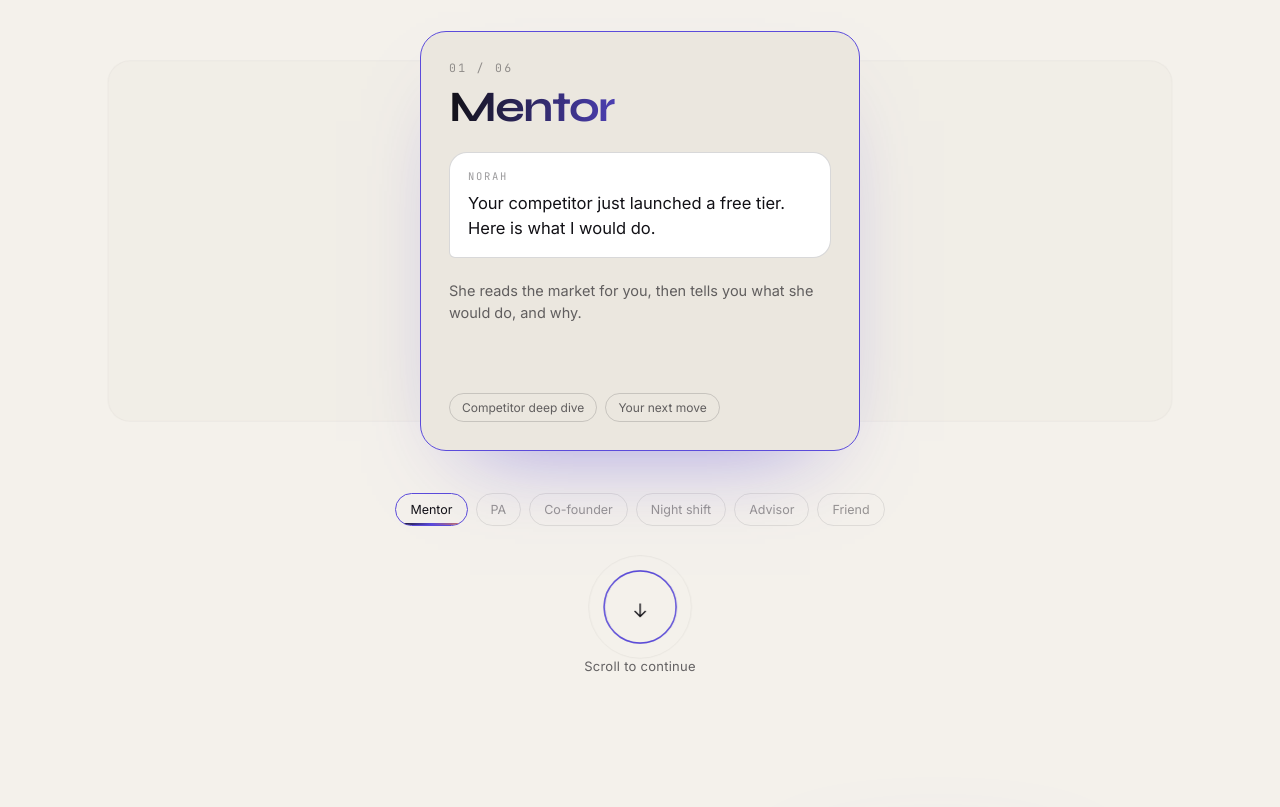
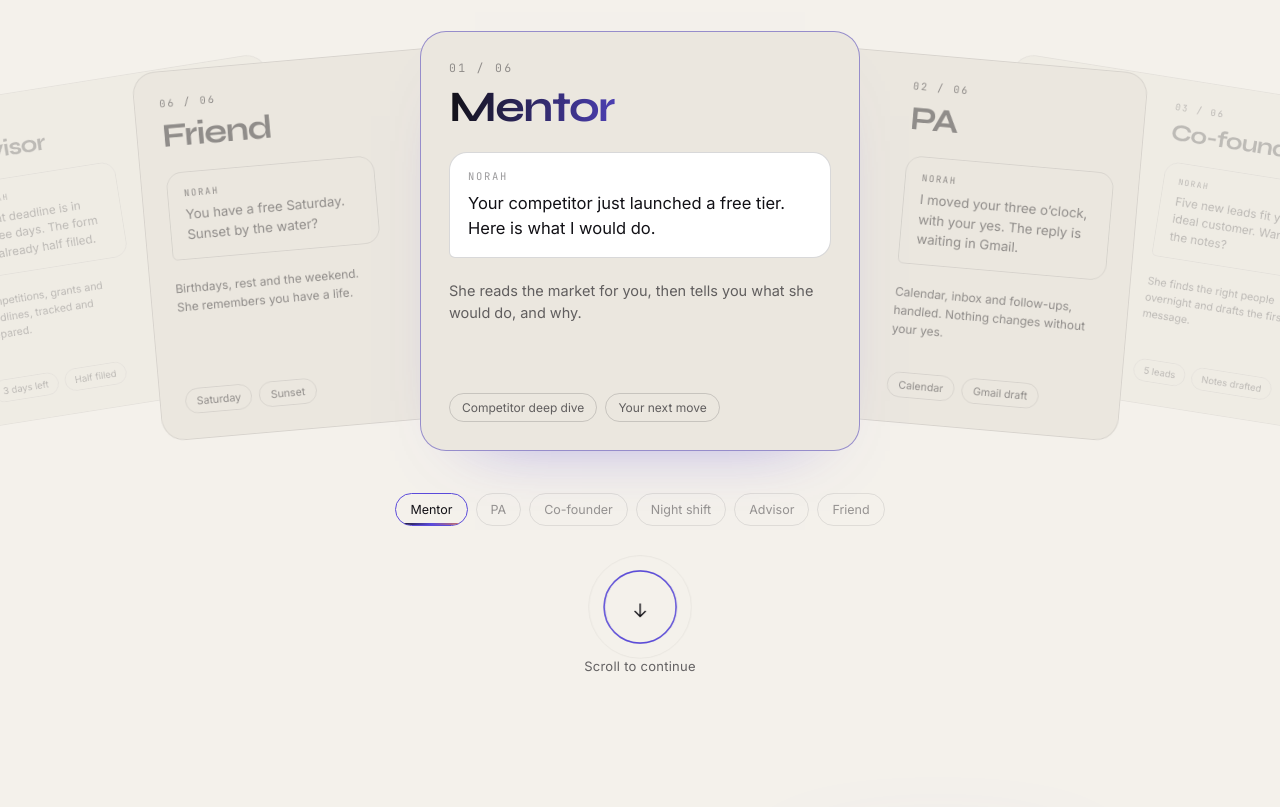
Before and after one commit to CliqueHub/norah-website, a plain HTML site: page index.html in a window 1280 px wide. Shown: the part 964-1771 px from the top of the page. Drawn offline with Linux system fonts and the light colour scheme; animation ran at ten frames a second.

Commit message:
Hats stack layout with gray back cards, click highlight, remove drag cursor, move sound hint
Co-Authored-By: Claude Opus 5.5 <noreply@anthropic.com>
Claude-Session: https://claude.ai/code/session_01TDgwLF8ZcswBRZUa6ifx1b

```diff
--- a/index.html
+++ b/index.html
@@ -334,7 +334,7 @@ html,body{overflow-x:clip}
 .m{animation:none!important;opacity:0;transform:translateY(10px);transition:opacity .7s,transform .7s cubic-bezier(.2,.7,.2,1)}
 .m.on{opacity:1;transform:none}
 /* hats carousel */
-.carousel{position:relative;height:440px;width:100%;touch-action:pan-y;cursor:none}
+.carousel{position:relative;height:440px;width:100%;touch-action:pan-y}
 @media (hover:none){.carousel{cursor:auto}}
 .carousel .hat{position:absolute;left:50%;top:0;width:min(440px,82vw);margin-left:calc(min(440px,82vw)/-2);height:420px;min-height:0;opacity:1;transition:transform .9s cubic-bezier(.2,.7,.2,1),opacity .9s,filter .9s,border-color .9s;will-change:transform}
 .carousel .hat.active{border-color:var(--g2);box-shadow:0 40px 90px -50px color-mix(in srgb,var(--g2) 60%,transparent)}
@@ -377,8 +377,7 @@ html,body{overflow-x:clip}
 @media (max-width:700px){.tok b.word{font-size:9px}.tok[data-wide] svg{width:30px;height:30px}}
 /* calmer hats: solid cards, only the two neighbours, far back */
 .carousel .hat{background:var(--bg2)}
-.carousel .hat:not(.active) .hat-top,.carousel .hat:not(.active) .bubble-n,.carousel .hat:not(.active) .hat-d,.carousel .hat:not(.active) .tags{opacity:.0;transition:opacity .6s}
-.carousel .hat.active .hat-top,.carousel .hat.active .bubble-n,.carousel .hat.active .hat-d,.carousel .hat.active .tags{opacity:1;transition:opacity .8s .25s}
+
 
 .close.slide{align-items:center}
 .ea{display:flex;gap:10px;flex-wrap:wrap;justify-content:center;width:min(640px,100%)}
@@ -389,6 +388,32 @@ html,body{overflow-x:clip}
 .ea.sent{display:none}
 .mail-note.ok{color:var(--ink);font-size:16px}
 @media (max-width:600px){.ea .btn{flex:1 1 100%}}
+
+/* hats: stack (option A) */
+.carousel .hat{cursor:pointer}
+.carousel .hat .full{display:flex;flex-direction:column;gap:22px;height:100%;width:100%;margin-left:0;transition:width .9s cubic-bezier(.2,.7,.2,1),margin .9s cubic-bezier(.2,.7,.2,1)}
+.carousel .hat.active{border-color:color-mix(in srgb,var(--g2) 45%,var(--line2));box-shadow:0 30px 70px -55px color-mix(in srgb,var(--g2) 70%,transparent);cursor:default}
+.carousel .hat.bk{background:var(--bg2)}
+.carousel .hat.bk h3{color:var(--faint);background:none;-webkit-text-fill-color:currentColor}
+.carousel .hat.bk .bubble-n{background:transparent;border-color:var(--line);color:var(--faint);font-size:15px}
+.carousel .hat.bk .bubble-n .from,.carousel .hat.bk .hat-d,.carousel .hat.bk .tags span,.carousel .hat.bk .mono{color:var(--faint)}
+.carousel .hat.bk .hat-d{font-size:13.5px}
+.carousel .hat.bk .tags span{border-color:var(--line)}
+.carousel .hat.bk .tags{flex-wrap:wrap}.carousel .hat .tags span{white-space:nowrap}
+.carousel .hat.b1 .full{width:62%}
+.carousel .hat.b2 .full{width:52%}
+.carousel .hat.b2 h3{font-size:30px;white-space:nowrap}
+.carousel .hat.rt .full{margin-left:auto}
+.carousel .hat.bk:hover{border-color:color-mix(in srgb,var(--g2) 40%,var(--line2))}
+.carousel .hat.bk:hover h3{color:var(--dim)}
+.carousel .hat.flash{animation:flash 1.3s ease-out}
+@keyframes flash{0%{box-shadow:0 0 0 0 color-mix(in srgb,var(--g2) 55%,transparent),0 30px 70px -55px var(--g2)}100%{box-shadow:0 0 0 22px transparent,0 30px 70px -55px color-mix(in srgb,var(--g2) 70%,transparent)}}
+@media (max-width:700px){.carousel .hat.bk .full>*:not(:first-child){opacity:0}.carousel .hat.b1 .full,.carousel .hat.b2 .full{width:100%}}
+
+.carousel .hat.b1 h3{font-size:38px;white-space:nowrap}
+.taphint{left:auto;right:24px;bottom:24px;transform:translateY(20px)}
+.taphint.on{transform:none}
+@media (max-width:700px){.taphint{right:50%;bottom:auto;top:96px;transform:translate(50%,-10px)}.taphint.on{transform:translate(50%,0)}}
 </style>
 </head>
 <body class="ready">
@@ -396,7 +421,6 @@ html,body{overflow-x:clip}
 
 <audio id="vo" src="narration.mp3" preload="auto"></audio>
 
-<div class="dcur" id="dcur" aria-hidden="true"><span><svg viewBox="0 0 24 24" fill="none" stroke="currentColor" stroke-width="1.8"><path d="M5 12h14M13 6l6 6-6 6"/></svg><em id="dcurT">Next</em></span></div>
 <button class="taphint" id="taphint" type="button"><i><b></b><b></b><b></b><b></b></i>Tap anywhere to hear Norah</button>
 <header class="nav" id="nav">
   <a class="mark" href="#top"><svg viewBox="252 168 672 840" width="22" height="28" aria-hidden="true" style=""><path fill="currentColor" fill-rule="evenodd" d="M924 168 L252 168 L252 307 L924 307 Z M924 341 L785 341 L785 475 L924 475 Z M252 1008 L924 1008 L924 509 L785 509 L785 869 L751 869 L751 509 L425 509 L425 835 L540 835 L540 869 L425 869 L391 869 L252 869 Z M562.5 697.5 L562.5 646.5 L613.5 646.5 L613.5 697.5 Z M252 835 L391 835 L391 509 L391 475 L425 475 L751 475 L751 341 L252 341 Z"/></svg><span>Norah</span><span class="ar">نورا</span></a>
@@ -665,13 +689,17 @@ let chatDone=false;
 function playChat(){ if(chatDone) return; chatDone=true; everySec.querySelectorAll('.m').forEach((m,i)=>setTimeout(()=>m.classList.add('on'),400+i*1100)); }
 
 /* ---------- hats carousel ---------- */
-const deck=$('#deck'), hatsEls=[...deck.querySelectorAll('.hat')], dots=[...document.querySelectorAll('#dots button')], N=hatsEls.length;
+const deck=$('#deck'), hatsEls=[...deck.querySelectorAll('.hat')].map(h=>{ const f=document.createElement('div'); f.className='full'; while(h.firstChild) f.appendChild(h.firstChild); h.appendChild(f); return h; }), dots=[...document.querySelectorAll('#dots button')], N=hatsEls.length;
 let active=0;
 function layoutCards(){ const mob=innerWidth<700;
-  hatsEls.forEach((h,k)=>{ let o=k-active; if(o>N/2)o-=N; if(o<-N/2+.5)o+=N; const a=Math.abs(o), W=h.offsetWidth;
-    h.style.transform=`translateX(${o*W*(mob?.9:.78)}px) scale(${a?.86:1})`;
-    h.style.opacity=a===0?1:a===1?.35:0; h.style.zIndex=10-a; h.style.filter='none';
-    h.style.pointerEvents=a>1?'none':'auto'; h.classList.toggle('active',a===0); }); }
+  hatsEls.forEach((h,k)=>{ let o=k-active; if(o>N/2)o-=N; if(o<-N/2+.5)o+=N; const a=Math.abs(o), sg=Math.sign(o), W=h.offsetWidth/440;
+    let tf='none', op=1;
+    if(a===1){ tf=mob?`translateX(${sg*W*150}px) rotate(${sg*4}deg) scale(.88)`:`translateX(${sg*W*300}px) rotate(${sg*5}deg) scale(.88)`; }
+    else if(a===2&&!mob){ tf=`translateX(${sg*W*520}px) rotate(${sg*9}deg) scale(.78)`; op=.55; }
+    else if(a>=2){ tf=`translateX(${sg*W*(mob?160:560)}px) scale(.7)`; op=0; }
+    h.style.transform=tf; h.style.opacity=op; h.style.zIndex=10-a; h.style.filter='none';
+    h.style.pointerEvents=op?'auto':'none';
+    h.classList.toggle('active',a===0); h.classList.toggle('bk',a>0); h.classList.toggle('b1',a===1); h.classList.toggle('b2',a===2); h.classList.toggle('rt',o>0); }); }
 function setDot(dur){ dots.forEach((d,k)=>{ d.classList.toggle('on',k===active); d.classList.remove('run'); }); const d=dots[active]; d.style.setProperty('--dur',dur+'s'); void d.offsetWidth; d.classList.add('run'); }
 function speakCard(){ const h=hatsEls[active]; setDot(soundOn()?8:6);
   h.addEventListener('voicelen',e=>setDot(e.detail+.5),{once:true});
@@ -679,19 +707,11 @@ function speakCard(){ const h=hatsEls[active]; setDot(soundOn()?8:6);
 function setActive(i){ active=(i+N)%N; layoutCards(); if(current===hatsSec) speakCard(); else setDot(0.01); }
 dots.forEach(d=>d.onclick=()=>setActive(+d.dataset.i));
 let px=null, moved=false;
-deck.addEventListener('pointerdown',e=>{ px=e.clientX; moved=false; dcur.classList.add('press'); });
-addEventListener('pointerup',e=>{ dcur.classList.remove('press'); if(px===null) return; const dx=e.clientX-px; px=null; if(Math.abs(dx)>40){ moved=true; setActive(active+(dx<0?1:-1)); } });
-hatsEls.forEach((h,k)=>h.addEventListener('click',()=>{ if(moved) return; setActive(k===active?active+1:k); }));
+deck.addEventListener('pointerdown',e=>{ px=e.clientX; moved=false; });
+addEventListener('pointerup',e=>{ if(px===null) return; const dx=e.clientX-px; px=null; if(Math.abs(dx)>40){ moved=true; setActive(active+(dx<0?1:-1)); } });
+hatsEls.forEach((h,k)=>h.addEventListener('click',()=>{ if(moved) return; if(k!==active) setActive(k); const c=hatsEls[active]; c.classList.remove('flash'); void c.offsetWidth; c.classList.add('flash'); }));
 addEventListener('keydown',e=>{ if(current!==hatsSec) return; if(e.key==='ArrowRight')setActive(active+1); if(e.key==='ArrowLeft')setActive(active-1); });
 addEventListener('resize',layoutCards);
-/* the cursor says Next or Back */
-const dcur=$('#dcur'), dcurT=$('#dcurT'); let cx=0,cy=0,tx=0,ty=0,raf=0;
-function cloop(){ cx+=(tx-cx)*.22; cy+=(ty-cy)*.22; dcur.style.left=cx+'px'; dcur.style.top=cy+'px'; raf=dcur.classList.contains('on')||Math.abs(tx-cx)>.5?requestAnimationFrame(cloop):0; }
-deck.addEventListener('pointermove',e=>{ if(e.pointerType!=='mouse') return; tx=e.clientX; ty=e.clientY; if(!dcur.classList.contains('on')){cx=tx;cy=ty;}
-  const card=e.target.closest('.hat'); const k=card?+card.dataset.i:-1; let o=k-active; if(o>N/2)o-=N; if(o<-N/2+.5)o+=N;
-  const back=card?o<0:e.clientX<innerWidth/2; dcur.classList.toggle('back',back); dcurT.textContent=back?'Back':(card&&o>0?'Open':'Next');
-  dcur.classList.add('on'); if(!raf) raf=requestAnimationFrame(cloop); });
-deck.addEventListener('pointerleave',()=>dcur.classList.remove('on'));
 layoutCards(); setDot(0.01);
 
 /* ---------- tools orbit ---------- */
```
